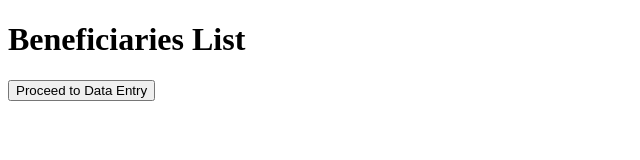
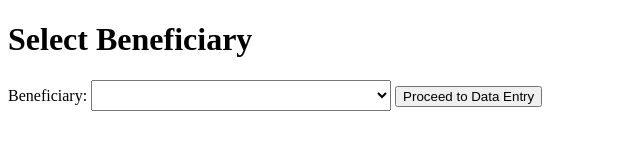
Before and after one commit to rohinma/trainer-data-app, a plain HTML site: page beneficiaries.html in a window 1280 px wide. Shown: the whole page, without its empty margins (0-640 px from the left). Drawn offline with Linux system fonts and the light colour scheme.

Commit message:
Update beneficiaries.html

```diff
--- a/beneficiaries.html
+++ b/beneficiaries.html
@@ -3,24 +3,24 @@
 <head>
     <meta charset="UTF-8">
     <meta name="viewport" content="width=device-width, initial-scale=1.0">
-    <title>Beneficiaries List</title>
+    <title>Select Beneficiary</title>
     <style>
-        #beneficiariesList {
-            list-style-type: none;
-            padding: 0;
-        }
-        #beneficiariesList li {
-            margin: 5px 0;
+        #beneficiaryDropdown {
+            width: 300px; /* Adjust the width to make the dropdown wider */
+            padding: 5px;
+            font-size: 16px;
         }
     </style>
 </head>
 <body>
-    <h1>Beneficiaries List</h1>
-    <ul id="beneficiariesList">
-        <!-- Beneficiaries will be populated by JavaScript -->
-    </ul>
-
-    <button id="proceedButton">Proceed to Data Entry</button>
+    <h1>Select Beneficiary</h1>
+    <form id="beneficiaryForm">
+        <label for="beneficiary">Beneficiary:</label>
+        <select id="beneficiaryDropdown" name="beneficiary" required>
+            <!-- Beneficiaries will be populated by JavaScript -->
+        </select>
+        <button type="submit">Proceed to Data Entry</button>
+    </form>
 
     <!-- Link to the JavaScript file -->
     <script src="beneficiaries.js"></script>
```
